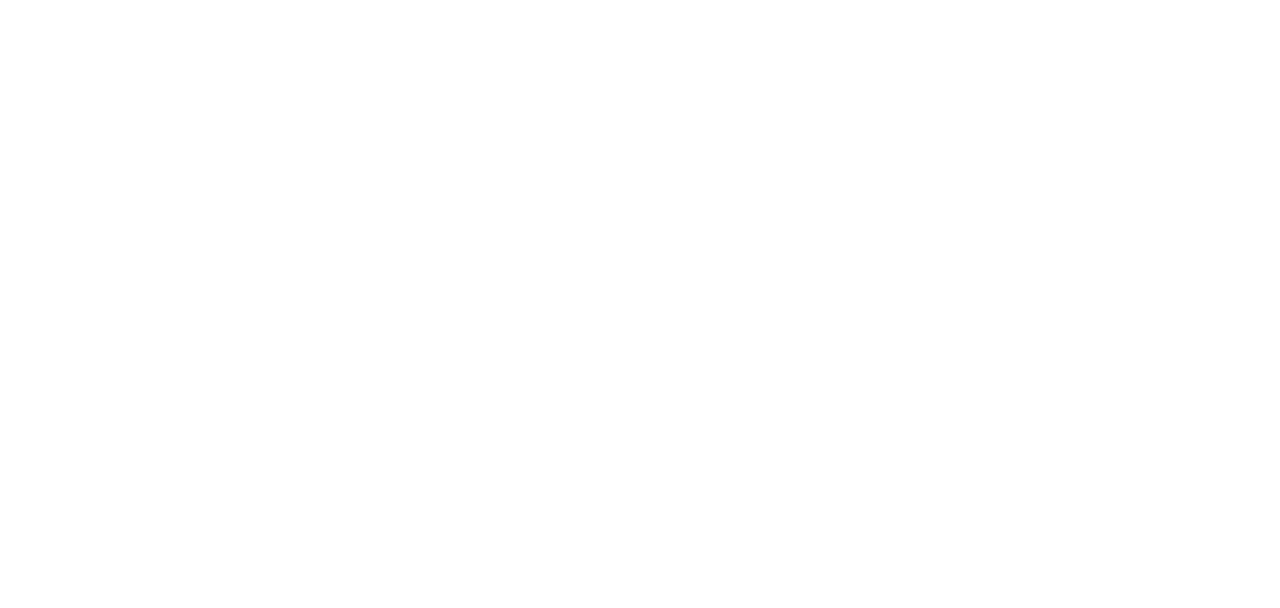
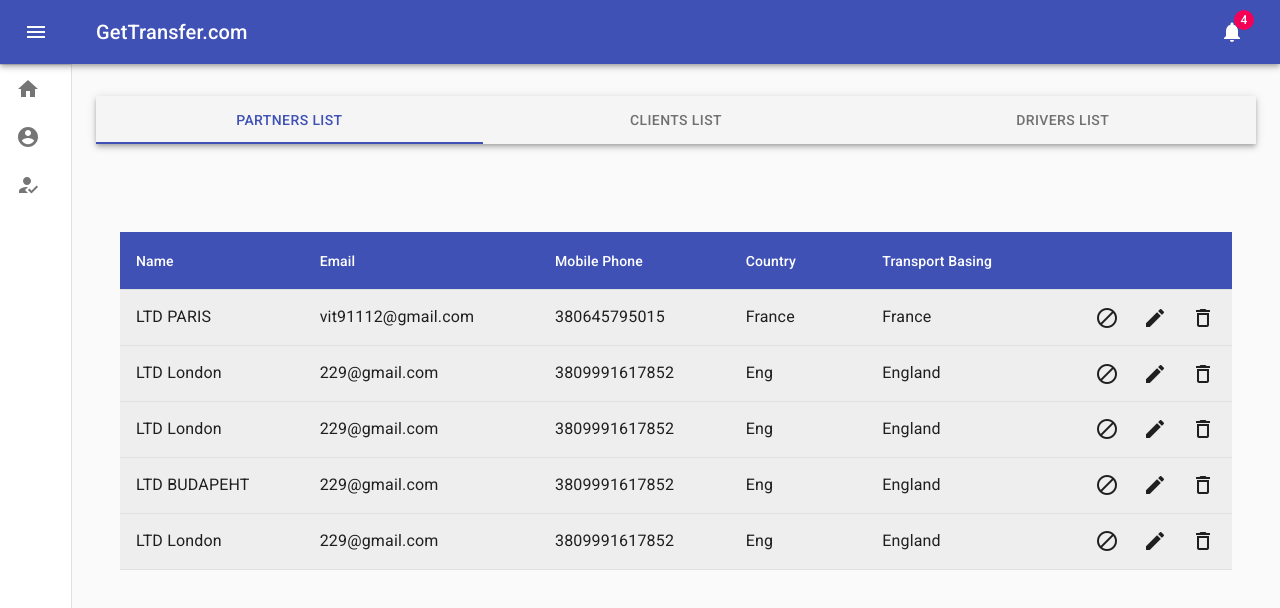
Before and after one commit to Maksym7415/transferClub, a React (Create React App) app: page /admin in a window 1280 px wide. Shown: the top 608 px of the page. Built offline with nearby package versions, Linux system fonts and the light colour scheme; data requests are answered from the project's data file.

Commit message:
material-table

```diff
--- a/db.json
+++ b/db.json
@@ -1,12 +1,85 @@
 {
-    "orders": [
-      { "id": 1, "title": "car", "name": "Elvis Presley", "author": "typicode" },
-      { "id": 2, "title": "boat", "name": "Paul McCartney", "author": "typicode" },
-      { "id": 3, "title": "tv", "name": "Tom Scholz", "author": "typicode" },
-      { "id": 4, "title": "smartphone", "name": "Michael Jackson", "author": "typicode" },
-      { "id": 5, "title": "bus", "name": "Bruce Springsteen", "author": "typicode" },
-      { "id": 6, "title": "window", "name": "Elvis Presley", "author": "typicode" }
-    ],
-    "token": {"token": "eyJhbGciOiJIUzI1NiIsInR5cCI6IkpXVCJ9.eyJzdWIiOnsiaWRfdXNlciI6MzUsInJvbGUiOiJtYW5hZ2VyIn0sImlhdCI6MTU4MjgxNTIyOX0.oske8PmIKPYOG8-C0m5WPRBjcnmAEscpA51VCOkRMc4"},
-    "data": {"data": "sdfgsdf"}
-  }
+  "orders": [
+    {
+      "id": 1,
+      "title": "car",
+      "name": "Elvis Presley",
+      "author": "typicode"
+    },
+    {
+      "id": 2,
+      "title": "boat",
+      "name": "Paul McCartney",
+      "author": "typicode"
+    },
+    {
+      "id": 3,
+      "title": "tv",
+      "name": "Tom Scholz",
+      "author": "typicode"
+    },
+    {
+      "id": 4,
+      "title": "smartphone",
+      "name": "Michael Jackson",
+      "author": "typicode"
+    },
+    {
+      "id": 5,
+      "title": "bus",
+      "name": "Bruce Springsteen",
+      "author": "typicode"
+    },
+    {
+      "id": 6,
+      "title": "window",
+      "name": "Elvis Presley",
+      "author": "typicode"
+    }
+  ],
+  "token": {
+    "token": "eyJhbGciOiJIUzI1NiIsInR5cCI6IkpXVCJ9.eyJzdWIiOnsiaWRfdXNlciI6MzUsInJvbGUiOiJtYW5hZ2VyIn0sImlhdCI6MTU4MjgxNTIyOX0.oske8PmIKPYOG8-C0m5WPRBjcnmAEscpA51VCOkRMc4"
+  },
+  "data": [
+    {
+      "id": 1,
+      "name": "LTD PARIS",
+      "Email": "vit91112@gmail.com",
+      "phone": "380645795015",
+      "Country": "France",
+      "Transport": "France"
+    },
+    {
+      "id": 2,
+      "Country": "Eng",
+      "Transport": "England",
+      "phone": "3809991617852",
+      "Email": "229@gmail.com",
+      "name": "LTD London"
+    },
+    {
+      "id": 3,
+      "Country": "Eng",
+      "Transport": "England",
+      "phone": "3809991617852",
+      "Email": "229@gmail.com",
+      "name": "LTD London"
+    },
+    {
+      "id": 4,
+      "Country": "Eng",
+      "Transport": "England",
+      "phone": "3809991617852",
+      "Email": "229@gmail.com",
+      "name": "LTD BUDAPEHT"
+    },
+    {
+      "id": 5,
+      "Country": "Eng",
+      "Transport": "England",
+      "phone": "3809991617852",
+      "Email": "229@gmail.com",
+      "name": "LTD London"
+    }
+  ]
+}
--- a/src/app/pages/Admin/Admin.js
+++ b/src/app/pages/Admin/Admin.js
@@ -1,4 +1,4 @@
-import React from 'react';
+import React, { useEffect } from 'react';
 import { connect } from 'react-redux';
 import { bindActionCreators } from 'redux';
 
@@ -24,8 +24,14 @@
 import { makeStyles, useTheme } from '@material-ui/core/styles';
 
 import MaterialTable from 'material-table';
+import CircularProgress from '@material-ui/core/CircularProgress';
+import LinearProgress from '@material-ui/core/LinearProgress';
 import Header from './header';
 import useStyles from '../../theme/styleTheme';
+
+import { getAllOrdersAction } from '../../redux/actions/getAllOrder';
+import { updatePartnerData } from '../../redux/actions/updatePartnerInfo';
+import dive from '../../functions/dive';
 
 function TabPanel(props) {
   const {
@@ -64,6 +70,39 @@
   const classes = useStyles()();
   const [value, setValue] = React.useState(0);
   const theme = useTheme();
+  const [state, setState] = React.useState({
+    columns: [
+      {
+        title: 'Name',
+        field: 'name',
+      },
+      {
+        title: 'Email',
+        field: 'Email',
+      },
+      {
+        title: 'Mobile Phone',
+        field: 'phone',
+      },
+      {
+        title: 'Country',
+        field: 'Country',
+      },
+      {
+        title: 'Transport Basing',
+        field: 'Transport',
+      },
+    ],
+    data: [
+      {
+        name: 'LTD PARIS', Email: '228@gmail.com', phone: 3806457951, Country: 'France', Transport: 'France',
+      },
+    ],
+  });
+
+  useEffect(() => {
+    props.getAllOrdersAction();
+  }, [props.upDateOrder]);
 
   const handleChange = (event, newValue) => {
     setValue(newValue);
@@ -97,103 +136,63 @@
       </AppBar>
 
         <TabPanel value={value} index={0} dir={theme.direction}>
-        <Grid item xs={12}>
-              <Paper className={classes.paper}>
-              <Table size="small">
-                <TableHead>
-                  <TableRow>
-                    <TableCell>Name</TableCell>
-                    <TableCell>Mobile Phone</TableCell>
-                    <TableCell>Email</TableCell>
-                    <TableCell>Transport Basing</TableCell>
-                  </TableRow>
-                </TableHead>
-                <TableBody>
-                <TableRow>
-                    <TableCell>LTD DECANE</TableCell>
-                    <TableCell>+380951478679</TableCell>
-                    <TableCell>228@gmail.com</TableCell>
-                    <TableCell>Bangladesh</TableCell>
-                    <IconButton >
-                      <Edit />
-                   </IconButton>
-                   <IconButton >
-                      <Block />
-                   </IconButton>
-                   <IconButton >
-                      <Delete />
-                   </IconButton>
-                  </TableRow>
-                </TableBody>
-              </Table>
-              </Paper>
-            </Grid>
+        {!props.isFetching ? <MaterialTable
+        localization={{
+          header: {
+            actions: '',
+          },
+        }}
+        options={{
+          search: false,
+          paging: false,
+          actionsColumnIndex: state.columns.length,
+          actionsColumnTitle: '',
+          rowStyle: {
+            backgroundColor: '#EEE',
+          },
+          headerStyle: {
+            backgroundColor: '#3f51b5',
+            color: '#FFF',
+          },
+        }}
+       title=""
+       style = {{ height: '0px' }}
+      columns={state.columns}
+      data={props.data}
+      actions={[
+        {
+          icon: 'block',
+          tooltip: 'Block',
+          onClick: (event, rowData) => {
+            // Do save operation
+            console.log(event, rowData);
+          },
+        },
+      ]}
+      editable={{
+        onRowUpdate: (newData, oldData) => new Promise((resolve) => {
+          resolve();
+          props.updatePartnerData(newData);
+        }),
+        onRowDelete: (oldData) => new Promise((resolve) => {
+          console.log(1);
+          if (!false) resolve();
+          // resolve();
+
+          // setState((prevState) => {
+          //   const data = [...prevState.data];
+          //   data.splice(data.indexOf(oldData), 1);
+          //   return { ...prevState, data };
+          // });
+        }),
+      }}
+    /> : <LinearProgress />}
         </TabPanel>
         <TabPanel value={value} index={1} dir={theme.direction}>
-        <Grid item xs={12}>
-              <Paper className={classes.paper}>
-              <Table size="small">
-                <TableHead>
-                  <TableRow>
-                    <TableCell>Name</TableCell>
-                    <TableCell>Mobile Phone</TableCell>
-                    <TableCell>Email</TableCell>
-                    <TableCell>...</TableCell>
-                  </TableRow>
-                </TableHead>
-                <TableBody>
-                <TableRow>
-                    <TableCell>LTD DECANE</TableCell>
-                    <TableCell>+380951478679</TableCell>
-                    <TableCell>228@gmail.com</TableCell>
-                    <TableCell>Bangladesh</TableCell>
-                    <IconButton >
-                      <Edit />
-                   </IconButton>
-                   <IconButton >
-                      <Block />
-                   </IconButton>
-                   <IconButton >
-                      <Delete />
-                   </IconButton>
-                  </TableRow>
-                </TableBody>
-              </Table>
-              </Paper>
-            </Grid>
+
         </TabPanel>
         <TabPanel value={value} index={2} dir={theme.direction}>
-        <Grid item xs={12}>
-              <Paper className={classes.paper}>
-              <Table size="small">
-                <TableHead>
-                  <TableRow>
-                    <TableCell>Name</TableCell>
-                    <TableCell>Mobile Phone</TableCell>
-                    <TableCell>Email</TableCell>
-                    <TableCell>...</TableCell>
-                  </TableRow>
-                </TableHead>
-                <TableBody>
-                <TableRow>
-                    <TableCell>LTD DECANE</TableCell>
-                    <TableCell>+380951478679</TableCell>
-                    <TableCell>228@gmail.com</TableCell>
-                    <TableCell>drtg</TableCell>
-                    <IconButton >
-                      <Edit />
-                   </IconButton>
-                   <IconButton >
-                      <Block />
-                   </IconButton>
-                   <IconButton >
-                      <Delete />
-                   </IconButton>
-                  </TableRow>
-                </TableBody>
-              </Table>
-              </Paper>
-            </Grid>
+
         </TabPanel>
         </Container>
       </main>
@@ -203,10 +202,14 @@
 
 const mapStateToProps = (state) => ({
 
+  data: dive`${state}ordersStore.getOrders.payload`,
+  upDateOrder: dive`${state}ordersStore.upDateOrder.payload`,
+  isFetching: state.ordersStore.isFetching,
 
 });
 const mapDispatchToProps = (dispatch) => bindActionCreators({
-
+  getAllOrdersAction,
+  updatePartnerData,
 }, dispatch);
 
 export default AdminPage = connect(
--- a/src/app/pages/Admin/header.js
+++ b/src/app/pages/Admin/header.js
@@ -166,19 +166,19 @@
           </IconButton>
         </div>
         <Divider/>
-        <ListItem button component = {Link} to = '/'>
+        <ListItem button component = {Link} to = '/admin'>
           <ListItemIcon>
             <Home />
           </ListItemIcon>
           <ListItemText primary="Home Page" />
         </ListItem>
-        <ListItem button component = {Link} to = 'myProfile'>
+        <ListItem button component = {Link} to = '/admin/myProfile'>
           <ListItemIcon>
             <AccountCircle />
           </ListItemIcon>
           <ListItemText primary="My Profile" />
         </ListItem>
-        <ListItem button component = {Link} to = 'registration'>
+        <ListItem button component = {Link} to = '/admin/registration'>
           <ListItemIcon>
             <HowToReg />
           </ListItemIcon>
--- a/src/app/redux/actions/getAllOrder.js
+++ b/src/app/redux/actions/getAllOrder.js
@@ -4,9 +4,9 @@
 export const getAllOrdersAction = (payload) => async (dispatch) => {
   dispatch(action.Request('getOrders'));
   try {
-    const res = await fetch('http://localhost:3000/orders');
+    const res = await fetch('http://localhost:3000/data');
     const payload = await res.json();
-    dispatch(action.RequestSuccess(payload, 'getOrders'));
+    setTimeout(() => { dispatch(action.RequestSuccess(payload, 'getOrders')); }, 1500);
   } catch (err) {
     dispatch(action.RequestFail(err, 'getOrders'));
   }
--- /dev/null
+++ b/src/app/redux/actions/updatePartnerInfo.js
@@ -0,0 +1,21 @@
+import action from '../constants/actionConstants';
+
+
+export const updatePartnerData = (updateData) => async (dispatch) => {
+  console.log(updateData);
+  dispatch(action.Request('upDateOrder'));
+
+  try {
+    const res = await fetch(`http://localhost:3000/data/${updateData.id}/`, {
+      method: 'PUT',
+      headers: {
+        'Content-Type': 'application/json',
+      },
+      body: JSON.stringify(updateData),
+    });
+    const payload = await res.json();
+    setTimeout(() => dispatch(action.RequestSuccess(payload, 'upDateOrder')), 1000);
+  } catch (err) {
+    dispatch(action.RequestFail(err, 'upDateOrder'));
+  }
+};
--- a/src/app/redux/index.js
+++ b/src/app/redux/index.js
@@ -8,7 +8,7 @@
   reducers,
   applyMiddleware(thunk),
 );
-store.subscribe(() => console.log(store.getState()));
+// store.subscribe(() => console.log(store.getState()));
 if (localStorage.authToken) store.dispatch(actionToken(localStorage.authToken, 'token'));
 
 
--- a/src/app/redux/reducers/ordersStore.js
+++ b/src/app/redux/reducers/ordersStore.js
@@ -7,8 +7,8 @@
     case types.REQUEST: {
       return {
         ...state,
+        isFetching: true,
         [name]: {
-          isFetching: true,
           payload: undefined,
         },
       };
@@ -17,9 +17,9 @@
       if (name === 'auth') localStorage.authToken = payload.token;
       return {
         ...state,
+        isFetching: false,
         [name]: {
           payload,
-          isFetching: false,
         },
 
       };
@@ -27,9 +27,9 @@
     case types.REQUEST_FAIL: {
       return {
         ...state,
+        isFetching: false,
         [name]: {
           err,
-          isFetching: false,
         },
       };
     }
--- a/src/app/routing/index.js
+++ b/src/app/routing/index.js
@@ -21,9 +21,9 @@
             {/* <ThemeProvider > */}
                 <Switch>
                 {/* <Route component = {App} fallBack = {'/56756'} path = '/'/> */}
-                <Route component = {AdminPage} exact path = '/'/>
-                <Route component = {ProgilePage} exact path = '/myProfile'/>
-                <Route component = {RegistrationPage} exact path = '/registration'/>
+                <Route component = {AdminPage} exact path = '/admin'/>
+                <Route component = {ProgilePage} exact path = '/admin/myProfile'/>
+                <Route component = {RegistrationPage} exact path = '/admin/registration'/>
                 </Switch>
             {/* </ThemeProvider> */}
         </Fragment>
```
